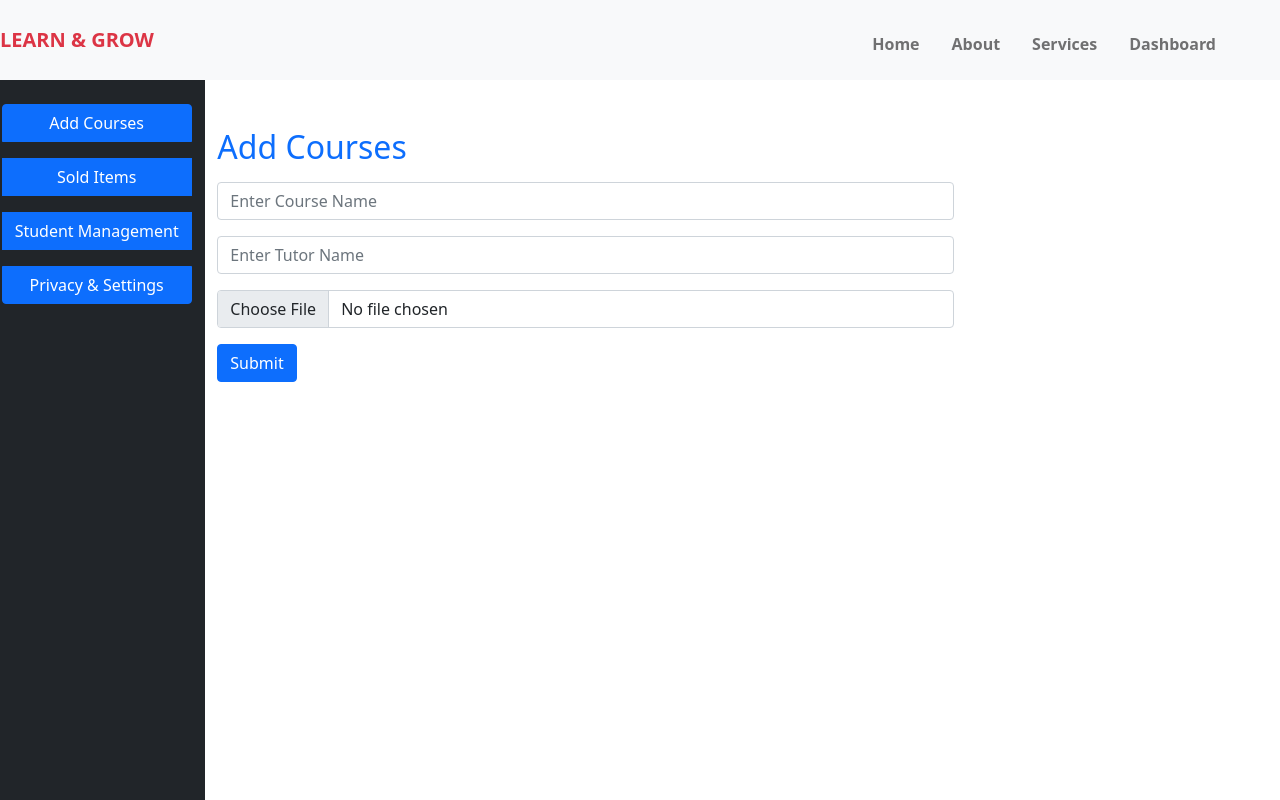
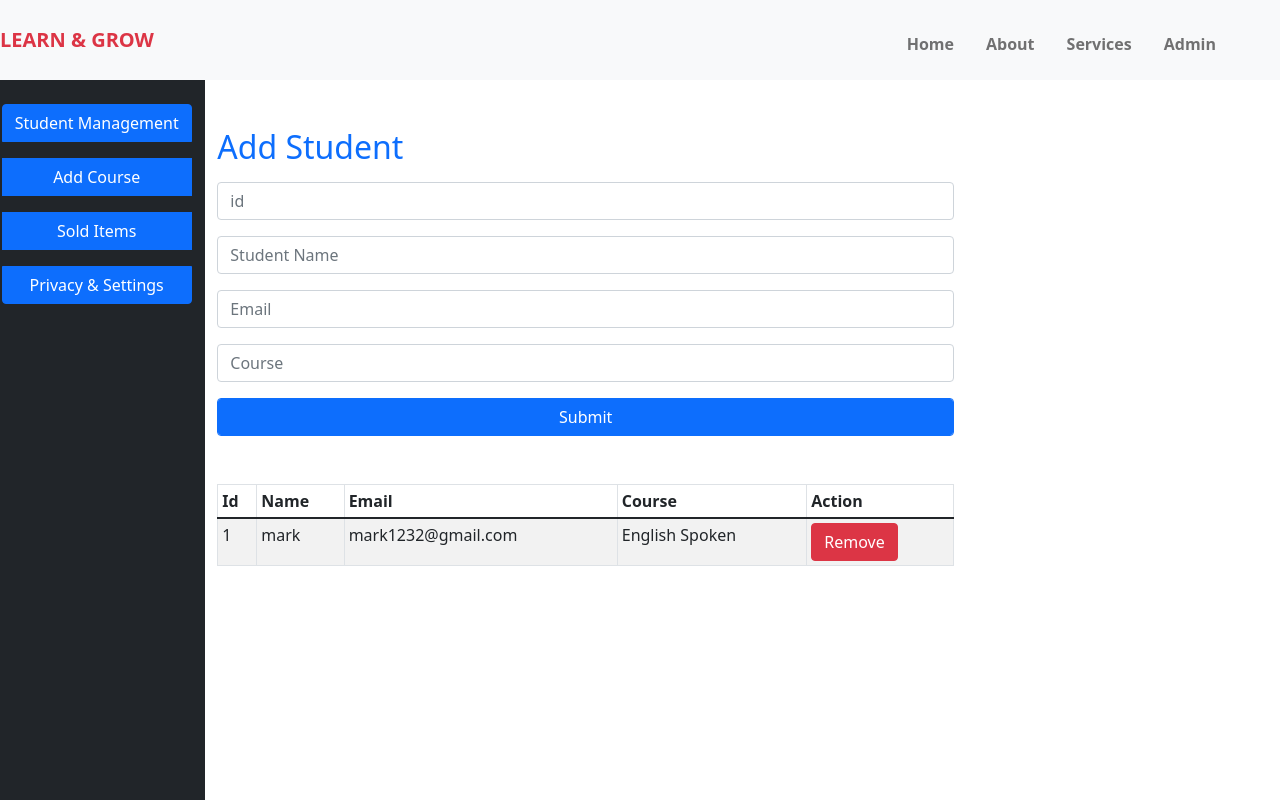
Before and after one commit to Razibul-Alam/Learn-Grow, a React (Create React App) app: page /dashboard in a window 1280 px wide. Shown: the top 800 px of the page. Built offline with nearby package versions, Linux system fonts and the light colour scheme.

Commit message:
final commit

```diff
--- a/src/Components/Dashboard/AddCourses.js
+++ b/src/Components/Dashboard/AddCourses.js
@@ -16,7 +16,7 @@ const AddCourses = () => {
         <Form.Group className="mb-3" controlId="formBasicPassword">
           <Form.Control type="file" placeholder="Upload" />
         </Form.Group>
-        <Button variant="primary" type="submit">
+        <Button variant="primary">
           Submit
         </Button>
       </Form>
--- /dev/null
+++ b/src/Components/Dashboard/AddStudent.js
@@ -0,0 +1,57 @@
+import React, { useState } from 'react';
+import { Form, Button } from 'react-bootstrap';
+const AddStudent = ({students,setStudents}) => {
+    const[id,setId]=useState(null)
+    const [name,setName]=useState('')
+    const [email,setEmail]=useState('')
+    const [course,setCourse]=useState('')
+
+    const studentDetails={
+        id:id,name:name,email:email,course:course
+    }
+    // const [studentInfo,setStudentInfo]=useState({})
+    console.log(students)
+
+    const getNumber=(e)=>{
+setId(e.target.value)
+    }
+    const getName=(e)=>{
+setName(e.target.value)
+    }
+    const getEmail=(e)=>{
+setEmail(e.target.value)
+    }
+    const getCourse=(e)=>{
+setCourse(e.target.value)
+    }
+    const handleSubmit=()=>{
+      if (name&&id&&email&&course) {
+        setStudents([...students,studentDetails])
+      }else{
+          alert('give input')
+      }
+    }
+    return (
+        <>
+
+        <Form className="mt-5">
+        <h2 className="text-primary mb-3">Add Student</h2>
+        <Form.Group className="mb-3" controlId="formBasicEmail">
+          <Form.Control type="number" onBlur={getNumber} placeholder="id" required="required" />
+          <Form.Control type="Text" className='mt-3' onBlur={getName} placeholder="Student Name" required="required" />
+        </Form.Group>
+        <Form.Group className="mb-3" controlId="formBasicEmail">
+          <Form.Control type="Text" onBlur={getEmail}  placeholder="Email" required="required" />
+        </Form.Group>
+        <Form.Group className="mb-3" controlId="formBasicPassword">
+          <Form.Control type="text" onBlur={getCourse}  placeholder="Course" required="required"  />
+        </Form.Group>
+        <Button variant="primary" onClick={handleSubmit} className="form-control">
+          Submit
+        </Button>
+      </Form>
+      </>
+    );
+};
+
+export default AddStudent;
--- a/src/Components/Dashboard/AllStudents.js
+++ b/src/Components/Dashboard/AllStudents.js
@@ -1,13 +1,21 @@
 import React, { useState } from 'react';
 import { Table, Button } from 'react-bootstrap';
+import AddStudent from './AddStudent';
 
 const AllStudents = () => {
-    const [students,setStudents]=useState([])
+
+  const removeStudent=(id)=>{
+const remainStudents=students.filter(student=>student.id!==id)
+setStudents(remainStudents)
+  }
+    const [students,setStudents]=useState([{id:1,name:'mark',email:'mark1232@gmail.com',course:'English Spoken'}])
     return (
+      <>
+    <AddStudent students={students} setStudents={setStudents}/>
         <Table striped bordered hover size="sm" className="mt-5">
   <thead>
     <tr>
-      <th>#</th>
+      <th>Id</th>
       <th>Name</th>
       <th>Email</th>
       <th>Course</th>
@@ -16,25 +24,25 @@ const AllStudents = () => {
     </tr>
   </thead>
   <tbody>
-    <tr>
-      <td>1</td>
-      <td>Mark</td>
-      <td>mark1234@gmail.com</td>
-      <td>English Spoken
+   {students.map(student=>{
+     const{id,name,email,course}=student
+     return(
+      <tr>
+      <td>{id}</td>
+      <td>{name}</td>
+      <td>{email}</td>
+      <td>{course}
       </td>
       <td>
-          <Button className="btn btn-danger">Remove
+          <Button className="btn btn-danger" onClick={()=>{removeStudent(id)}}>Remove
           </Button>
       </td>
     </tr>
-    <tr>
-      <td>2</td>
-      <td>Jacob</td>
-      <td>jacob@gmail.com</td>
-      <td>Cartoon Animation</td>
-    </tr>
+     )
+   })}
   </tbody>
 </Table>
+</>
     );
 };
 
--- a/src/Components/Dashboard/DashBoard.js
+++ b/src/Components/Dashboard/DashBoard.js
@@ -14,18 +14,18 @@ const DashBoard = () => {
 
      <div className="d-flex justify-content-center mt-2">
      <ButtonGroup vertical>
-  <Button className='mt-3'onClick={()=>setShow(0)}>Add Courses</Button>
+     <Button className='mt-3'  onClick={()=>setShow(0)}>Student Management</Button>
+  <Button className='mt-3'onClick={()=>setShow(3)}>Add Course</Button>
   <Button className='mt-3'  onClick={()=>setShow(2)}>Sold Items</Button>
-  <Button className='mt-3'  onClick={()=>setShow(3)}>Student Management</Button>
   <Button className='mt-3'  onClick={()=>setShow(1)}>Privacy & Settings</Button>
 </ButtonGroup>
      </div>
         </div>
         <div className="col-lg-7">
-            {show<1&&<AddCourses/>}
+            {show<1&&<AllStudents/>}
             {show>0&&show<2&&<Privacy/>}
             {show>1&&show<3&&<SoldCourses/>}
-            {show>2&&<AllStudents/>}
+            {show>2&&<AddCourses/>}
         </div>
         </section>
         </>
--- a/src/Components/Header-Page/Header.css
+++ b/src/Components/Header-Page/Header.css
@@ -2,3 +2,6 @@
     width: 30%;
     height: 50px;
 }
+.my-link:hover{
+background-color: orangered ;
+}
--- a/src/Components/Header-Page/Header.js
+++ b/src/Components/Header-Page/Header.js
@@ -20,11 +20,11 @@ const Header = () => {
         <Navbar.Toggle aria-controls="responsive-navbar-nav" />
         <Navbar.Collapse id="responsive-navbar-nav">
       <Nav className="ms-auto fw-bolder mt-2">
-           <Nav.Link as={Link}  to='/' className="me-3">Home</Nav.Link>
-           <Nav.Link as={Link}  to='/about' className="me-3">About</Nav.Link>
-           <Nav.Link as={Link}  to='/service' className="me-3">Services</Nav.Link>
-           <Nav.Link as={Link}  to='/dashboard' className="me-3">Dashboard</Nav.Link>
-           <Nav.Link as={Link} to='/login' className="me-4">
+           <Nav.Link as={Link}  to='/' className="me-3 my-link">Home</Nav.Link>
+           <Nav.Link as={Link}  to='/about' className="me-3 my-link">About</Nav.Link>
+           <Nav.Link as={Link}  to='/service' className="me-3 my-link">Services</Nav.Link>
+           <Nav.Link as={Link}  to='/dashboard' className="me-3 my-link">Admin</Nav.Link>
+           <Nav.Link as={Link} to='/login' className="me-4 my-link">
             </Nav.Link>
           </Nav>
 
```
Also changed, not shown: 1 other file (tests, documents, lock files or other folders).
